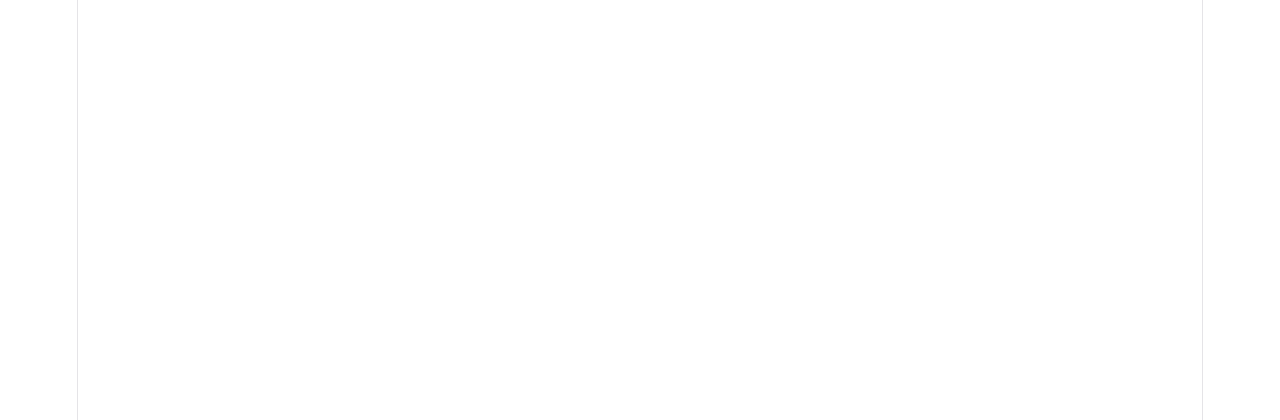
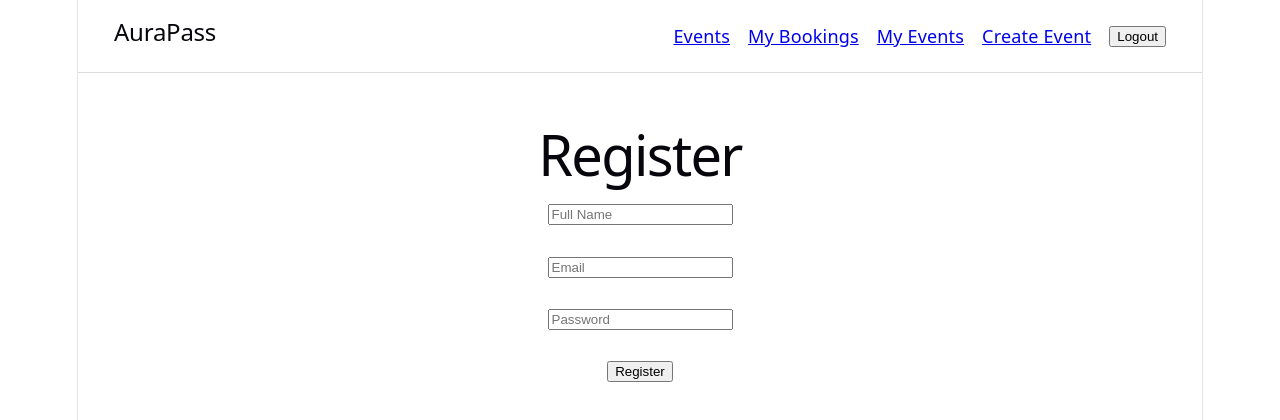
Before and after one commit to notnitinkumar/AuraPass, a React (Vite) app in the folder client/: page /register in a window 1280 px wide. Before the commit this address had no page. Shown: the top 420 px of the page. Built offline with nearby package versions, Linux system fonts and the light colour scheme.

Commit message:
add authentication pages and navigation

```diff
--- a/client/src/App.jsx
+++ b/client/src/App.jsx
@@ -4,10 +4,14 @@
 import MyBookings from './pages/myBookings';
 import MyEvents from './pages/myEvents';
 import CreateEvent from './pages/createEvent';
+import Navbar from './components/navbar';
+import Login from './pages/login';
+import Register from './pages/register';
 
 function App() {
   return (
     <BrowserRouter>
+      <Navbar />
       <Routes>
         <Route path="/" element={<Events />} />
         <Route path='/events' element={<Events />} />
@@ -15,6 +19,8 @@
         <Route path="/my-bookings" element={<MyBookings />} />
         <Route path="/my-events" element={<MyEvents />} />
         <Route path="/create-event" element={<CreateEvent />} />
+        <Route path="/login" element={<Login />} />
+        <Route path="/register" element={<Register />} />
       </Routes>
     </BrowserRouter>
   );
--- /dev/null
+++ b/client/src/components/navbar.jsx
@@ -0,0 +1,42 @@
+import { Link, useNavigate } from "react-router-dom";
+
+function Navbar() {
+  const navigate = useNavigate();
+
+  const handleLogout = () => {
+    localStorage.removeItem("token");
+    navigate("/events");
+  };
+
+  return (
+    <nav
+      style={{
+        display: "flex",
+        justifyContent: "space-between",
+        alignItems: "center",
+        padding: "1rem 2rem",
+        borderBottom: "1px solid #ddd",
+        marginBottom: "2rem",
+      }}
+    >
+      <h2>AuraPass</h2>
+
+      <div
+        style={{
+          display: "flex",
+          gap: "1rem",
+          alignItems: "center",
+        }}
+      >
+        <Link to="/events">Events</Link>
+        <Link to="/my-bookings">My Bookings</Link>
+        <Link to="/my-events">My Events</Link>
+        <Link to="/create-event">Create Event</Link>
+
+        <button onClick={handleLogout}>Logout</button>
+      </div>
+    </nav>
+  );
+}
+
+export default Navbar;
--- a/client/src/pages/login.jsx
+++ b/client/src/pages/login.jsx
@@ -1,7 +1,9 @@
 import { useState } from "react";
 import api from "../services/api";
+import { useNavigate } from "react-router-dom";
 
 function Login() {
+  const navigate = useNavigate();
   const [email, setEmail] = useState("");
   const [password, setPassword] = useState("");
 
@@ -18,11 +20,11 @@
       );
 
       localStorage.setItem(
-        "token",
+        'token',
         response.data.token
       );
 
-      alert("Login Successful");
+      navigate('/events');
 
     } catch (error) {
 
--- /dev/null
+++ b/client/src/pages/register.jsx
@@ -0,0 +1,81 @@
+import { useState } from "react";
+import { useNavigate } from "react-router-dom";
+import api from "../services/api";
+
+function Register() {
+  const navigate = useNavigate();
+
+  const [formData, setFormData] = useState({
+    name: "",
+    email: "",
+    password: "",
+  });
+
+  const handleChange = (e) => {
+    setFormData({
+      ...formData,
+      [e.target.name]: e.target.value,
+    });
+  };
+
+  const handleSubmit = async (e) => {
+    e.preventDefault();
+
+    try {
+      await api.post("/auth/register", formData);
+
+      alert("Registration successful");
+      navigate("/login");
+    } catch (error) {
+      alert(error.response?.data?.message || "Registration failed");
+    }
+  };
+
+  return (
+    <div>
+      <h1>Register</h1>
+
+      <form onSubmit={handleSubmit}>
+        <input
+          type="text"
+          name="name"
+          placeholder="Full Name"
+          value={formData.name}
+          onChange={handleChange}
+          required
+        />
+
+        <br />
+        <br />
+
+        <input
+          type="email"
+          name="email"
+          placeholder="Email"
+          value={formData.email}
+          onChange={handleChange}
+          required
+        />
+
+        <br />
+        <br />
+
+        <input
+          type="password"
+          name="password"
+          placeholder="Password"
+          value={formData.password}
+          onChange={handleChange}
+          required
+        />
+
+        <br />
+        <br />
+
+        <button type="submit">Register</button>
+      </form>
+    </div>
+  );
+}
+
+export default Register;
```
